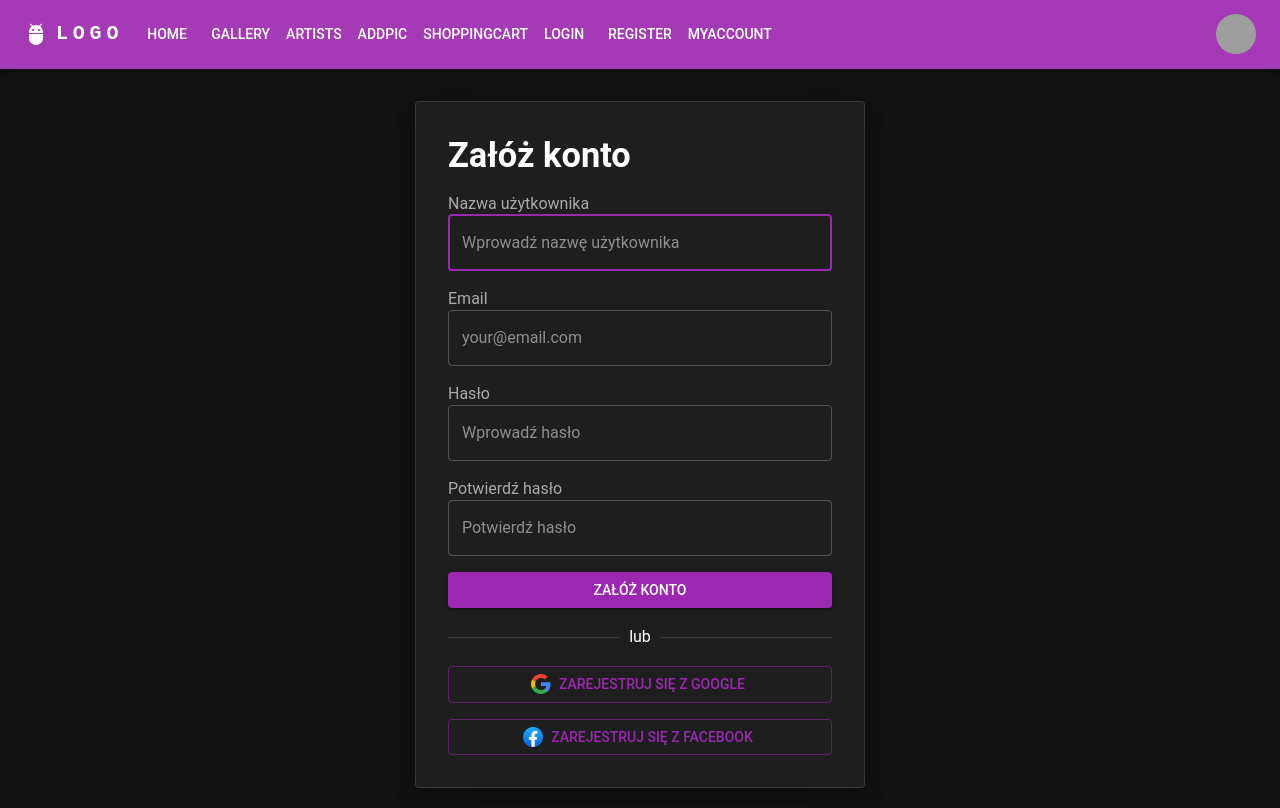
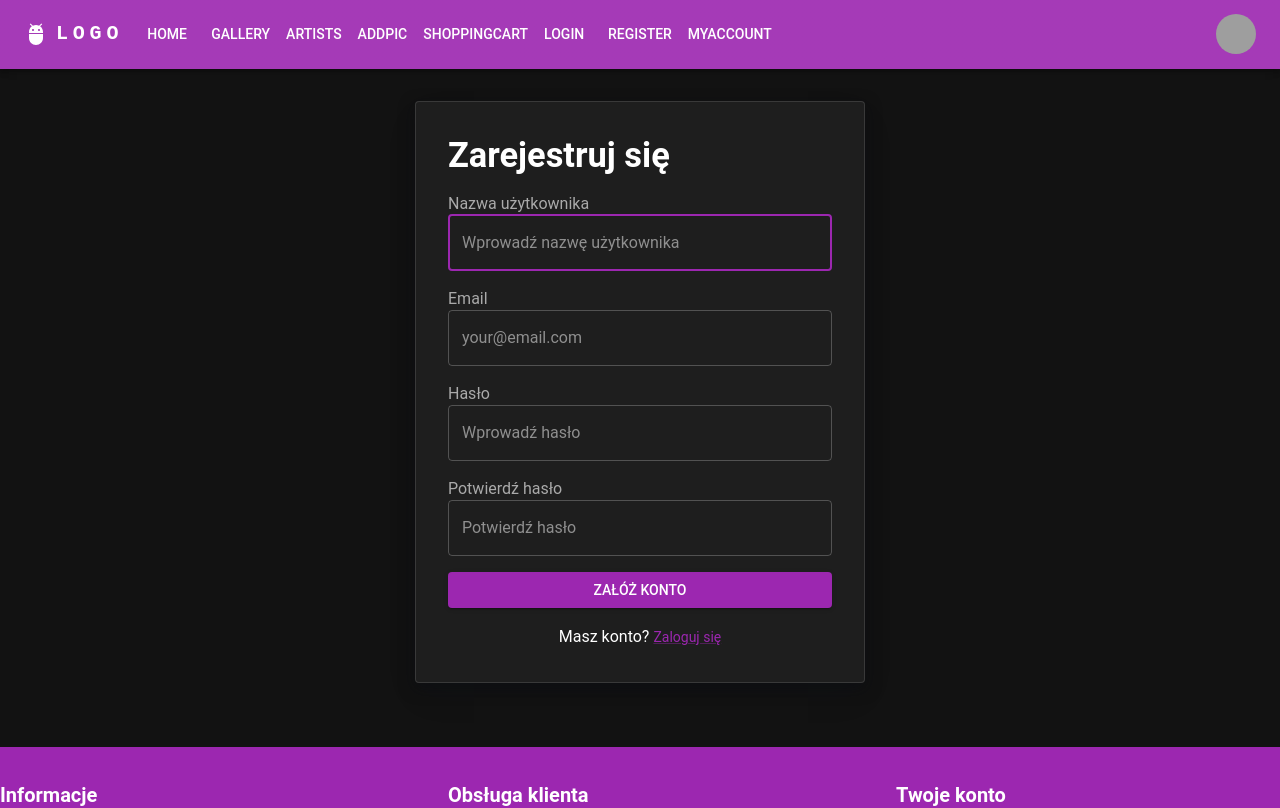
Before and after one commit to weronasta/Artists_portfolio, a React (Create React App) app in the folder my-app/: page /register in a window 1280 px wide. Shown: the top 808 px of the page. Built offline with nearby package versions, Linux system fonts and the light colour scheme; grey boxes are pictures that could not be loaded.

Commit message:
Changed Register

```diff
--- a/my-app/src/pages/Login.js
+++ b/my-app/src/pages/Login.js
@@ -1,10 +1,7 @@
 import React from "react";
 import Box from '@mui/material/Box';
 import Button from '@mui/material/Button';
-import Checkbox from '@mui/material/Checkbox';
 import CssBaseline from '@mui/material/CssBaseline';
-import FormControlLabel from '@mui/material/FormControlLabel';
-import Divider from '@mui/material/Divider';
 import FormLabel from '@mui/material/FormLabel';
 import FormControl from '@mui/material/FormControl';
 import Link from '@mui/material/Link';
@@ -13,8 +10,6 @@ import Typography from '@mui/material/Typography';
 import Stack from '@mui/material/Stack';
 import MuiCard from '@mui/material/Card';
 import { styled } from '@mui/material/styles';
-import ForgotPassword from './ForgotPassword';
-import { GoogleIcon, FacebookIcon} from '../components/CustomIcons';
 import { ThemeProvider } from '@mui/material';  // Importuj ThemeProvider z MUI
 import theme from '../theme';  // Załaduj motyw z theme.js
 
@@ -176,7 +171,7 @@ export default function Login() {
             <Typography sx={{ textAlign: 'center' }}>
               Nie posiadasz konta?{' '}
               <Link
-                href="/material-ui/getting-started/templates/sign-in/"
+                href="/register"
                 variant="body2"
                 sx={{ alignSelf: 'center' }}
               >
--- a/my-app/src/pages/Register.js
+++ b/my-app/src/pages/Register.js
@@ -1,10 +1,8 @@
 import React from "react";
 import Box from '@mui/material/Box';
 import Button from '@mui/material/Button';
-import Checkbox from '@mui/material/Checkbox';
+import Link from '@mui/material/Link';
 import CssBaseline from '@mui/material/CssBaseline';
-import FormControlLabel from '@mui/material/FormControlLabel';
-import Divider from '@mui/material/Divider';
 import FormLabel from '@mui/material/FormLabel';
 import FormControl from '@mui/material/FormControl';
 import TextField from '@mui/material/TextField';
@@ -12,7 +10,6 @@ import Typography from '@mui/material/Typography';
 import Stack from '@mui/material/Stack';
 import MuiCard from '@mui/material/Card';
 import { styled } from '@mui/material/styles';
-import { GoogleIcon, FacebookIcon } from '../components/CustomIcons';
 import { ThemeProvider } from '@mui/material'; // Import ThemeProvider
 import theme from '../theme'; // Import custom theme
 
@@ -117,7 +114,7 @@ function Register() {
             variant="h4"
             sx={{ width: '100%', fontSize: 'clamp(2rem, 10vw, 2.15rem)' }}
           >
-            Załóż konto
+            Zarejestruj się
           </Typography>
           <Box
             component="form"
@@ -191,24 +188,17 @@ function Register() {
               Załóż konto
             </Button>
           </Box>
-          <Divider>lub</Divider>
           <Box sx={{ display: 'flex', flexDirection: 'column', gap: 2 }}>
-            <Button
-              fullWidth
-              variant="outlined"
-              onClick={() => alert('Register with Google')}
-              startIcon={<GoogleIcon />}
-            >
-              Zarejestruj się z Google
-            </Button>
-            <Button
-              fullWidth
-              variant="outlined"
-              onClick={() => alert('Register with Facebook')}
-              startIcon={<FacebookIcon />}
-            >
-              Zarejestruj się z Facebook
-            </Button>
+            <Typography sx={{ textAlign: 'center' }}>
+              Masz konto?{' '}
+              <Link
+                href="/login"
+                variant="body2"
+                sx={{ alignSelf: 'center' }}
+              >
+                Zaloguj się
+              </Link>
+            </Typography>
           </Box>
         </Card>
       </RegisterContainer>
```
